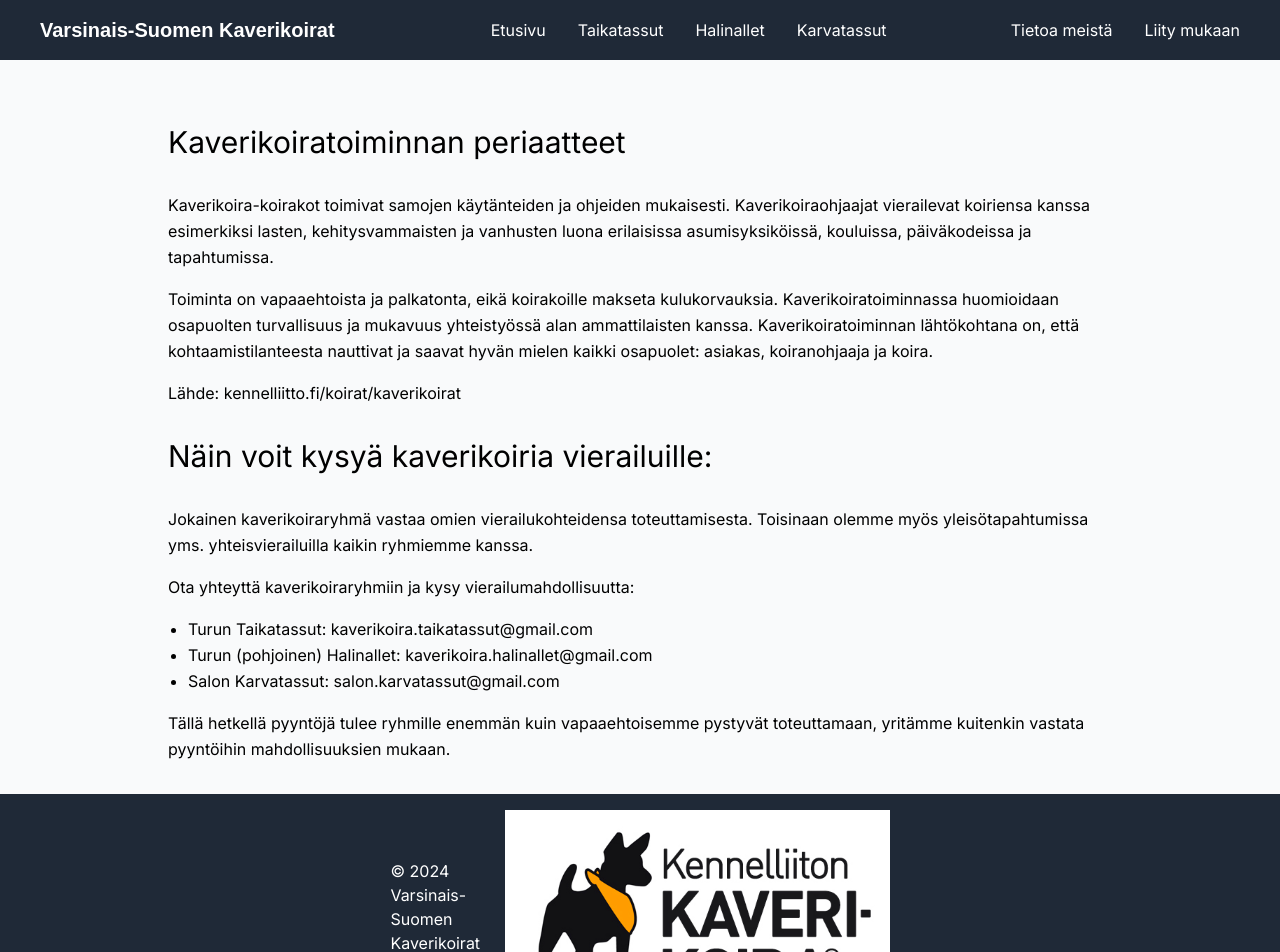
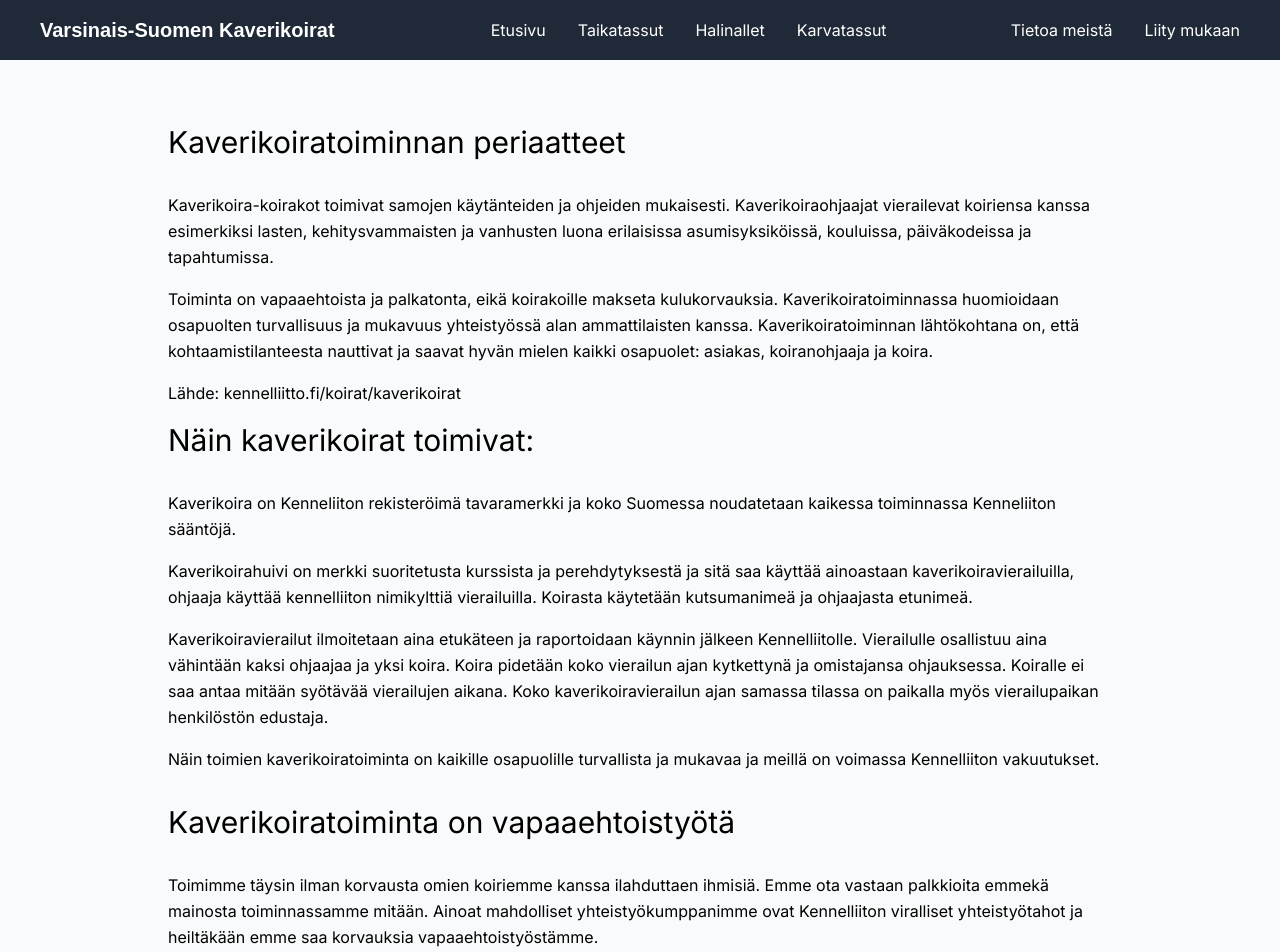
Before and after one commit to kasperi-r/vskaverikoirat, a Next.js app: page /info in a window 1280 px wide. Shown: the top 952 px of the page. Built offline with nearby package versions, Linux system fonts and the light colour scheme; a web font is replaced by a local one.

Commit message:
Add info text and image of Rio

```diff
--- a/app/info/page.tsx
+++ b/app/info/page.tsx
@@ -11,6 +11,14 @@ export default function Info() {
       <p>
         Lähde: kennelliitto.fi/koirat/kaverikoirat
       </p>
+      <h1 className="text-3xl mb-8">Näin kaverikoirat toimivat:</h1>
+      <p>Kaverikoira on Kenneliiton rekisteröimä tavaramerkki ja koko Suomessa noudatetaan kaikessa toiminnassa Kenneliiton sääntöjä.</p>
+      <p>Kaverikoirahuivi on merkki suoritetusta kurssista ja perehdytyksestä ja sitä saa käyttää ainoastaan kaverikoiravierailuilla, ohjaaja käyttää kennelliiton nimikylttiä vierailuilla. Koirasta käytetään kutsumanimeä ja ohjaajasta etunimeä.</p>
+      <p>Kaverikoiravierailut ilmoitetaan aina etukäteen ja raportoidaan käynnin jälkeen Kennelliitolle. Vierailulle osallistuu aina vähintään kaksi ohjaajaa ja yksi koira. Koira pidetään koko vierailun ajan kytkettynä ja omistajansa ohjauksessa. Koiralle ei saa antaa mitään syötävää vierailujen aikana. Koko kaverikoiravierailun ajan samassa tilassa on paikalla myös vierailupaikan henkilöstön edustaja.</p>
+      <p>Näin toimien kaverikoiratoiminta on kaikille osapuolille turvallista ja mukavaa ja meillä on voimassa Kennelliiton vakuutukset.</p>
+      <h1 className="text-3xl mb-8 mt-8">Kaverikoiratoiminta on vapaaehtoistyötä</h1>
+      <p>Toimimme täysin ilman korvausta omien koiriemme kanssa ilahduttaen ihmisiä. Emme ota vastaan palkkioita emmekä mainosta toiminnassamme mitään. Ainoat mahdolliset yhteistyökumppanimme ovat Kennelliiton viralliset yhteistyötahot ja heiltäkään emme saa korvauksia vapaaehtoistyöstämme.</p>
+      <p>Kaverikoiran -nimikettä ei myöskään käytetä mainostamassa omaa koiraa (esim. jalostuksessa ) tai omaa kenneliä.</p>
       <h1 className="text-3xl mb-8 mt-8">Näin voit kysyä kaverikoiria vierailuille:</h1>
       <p>Jokainen kaverikoiraryhmä vastaa omien vierailukohteidensa toteuttamisesta. Toisinaan olemme myös yleisötapahtumissa yms. yhteisvierailuilla kaikin ryhmiemme kanssa.</p>
       <p>Ota yhteyttä kaverikoiraryhmiin ja kysy vierailumahdollisuutta:</p>
--- a/app/taikatassut/page.tsx
+++ b/app/taikatassut/page.tsx
@@ -16,6 +16,7 @@ export default function Taikatassut() {
         <Image src="/taikatassut1.jpg" alt="Taikatassut_kuva1" width={1080} height={712} className="w-full mb-4" />
         <Image src="/taikatassut2.jpg" alt="Taikatassut_kuva2" width={615} height={1054} className="w-full mb-4" />
         <Image src="/taikatassut3.jpg" alt="Taikatassut_kuva3" width={1080} height={1080} className="w-full mb-4" />
+        <Image src="/taikatassut4.jpg" alt="Taikatassut_kuva4" width={1536} height={2048} className="w-full mb-4" />
       </div>
     </>
   );
```
Also changed, not shown: public/taikatassut4.jpg (added).
